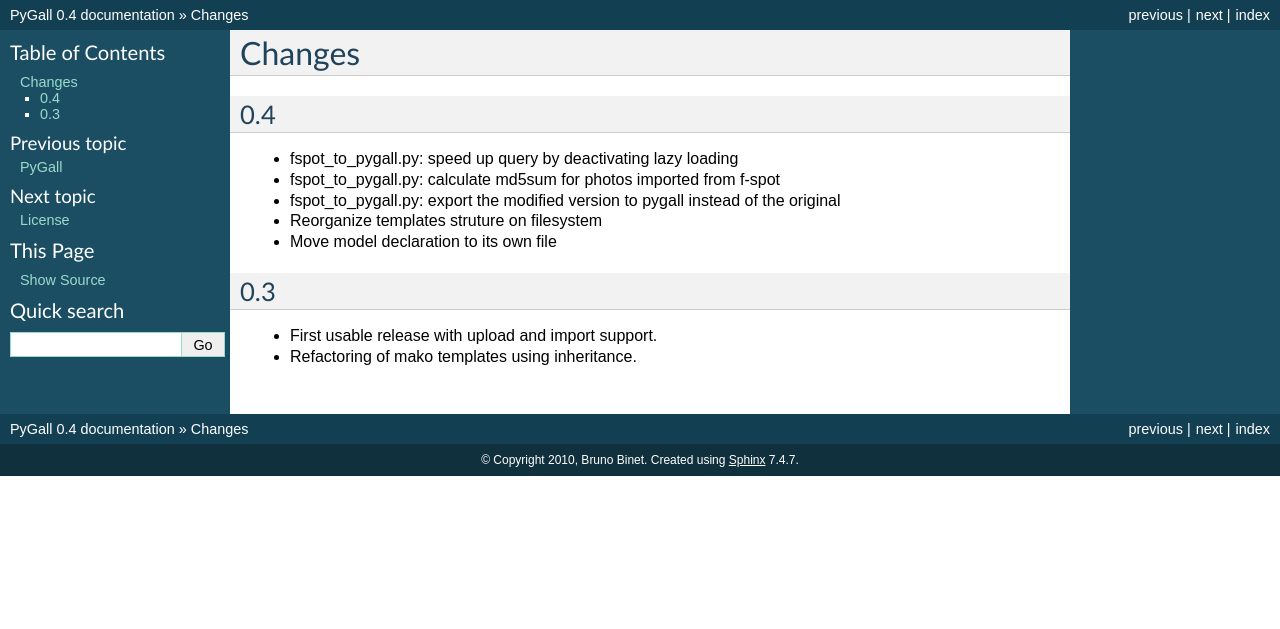
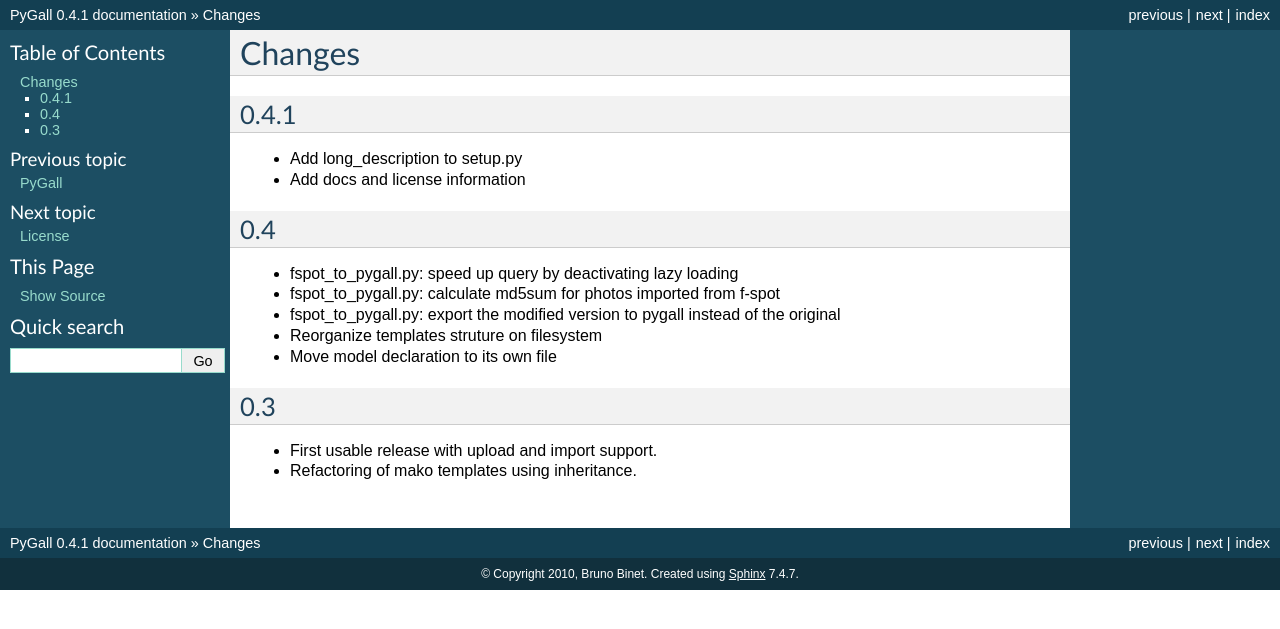
Before and after one commit to bbinet/PyGall, a Sphinx documentation site: the page built from docs/changes.txt, in a window 1280 px wide. Shown: the top 629 px of the page. Built offline with Sphinx 7.4.7, drawn with Linux system fonts in a browser that asks for light colours.

Commit message:
bump version

```diff
--- a/docs/changes.txt
+++ b/docs/changes.txt
@@ -1,5 +1,12 @@
 Changes
 =======
+
+0.4.1
+-----
+
+* Add long_description to setup.py
+
+* Add docs and license information
 
 0.4
 ---
--- a/docs/conf.py
+++ b/docs/conf.py
@@ -50,7 +50,7 @@ copyright = u'2010, Bruno Binet'
 # The short X.Y version.
 version = '0.4'
 # The full version, including alpha/beta/rc tags.
-release = '0.4'
+release = '0.4.1'
 
 # The language for content autogenerated by Sphinx. Refer to documentation
 # for a list of supported languages.
--- a/setup.py
+++ b/setup.py
@@ -15,7 +15,7 @@ f.close()
 
 setup(
     name='PyGall',
-    version='0.4',
+    version='0.4.1',
     description='Image gallery built with the Pylons web framework',
     long_description=long_description,
     author='Bruno Binet',
```
